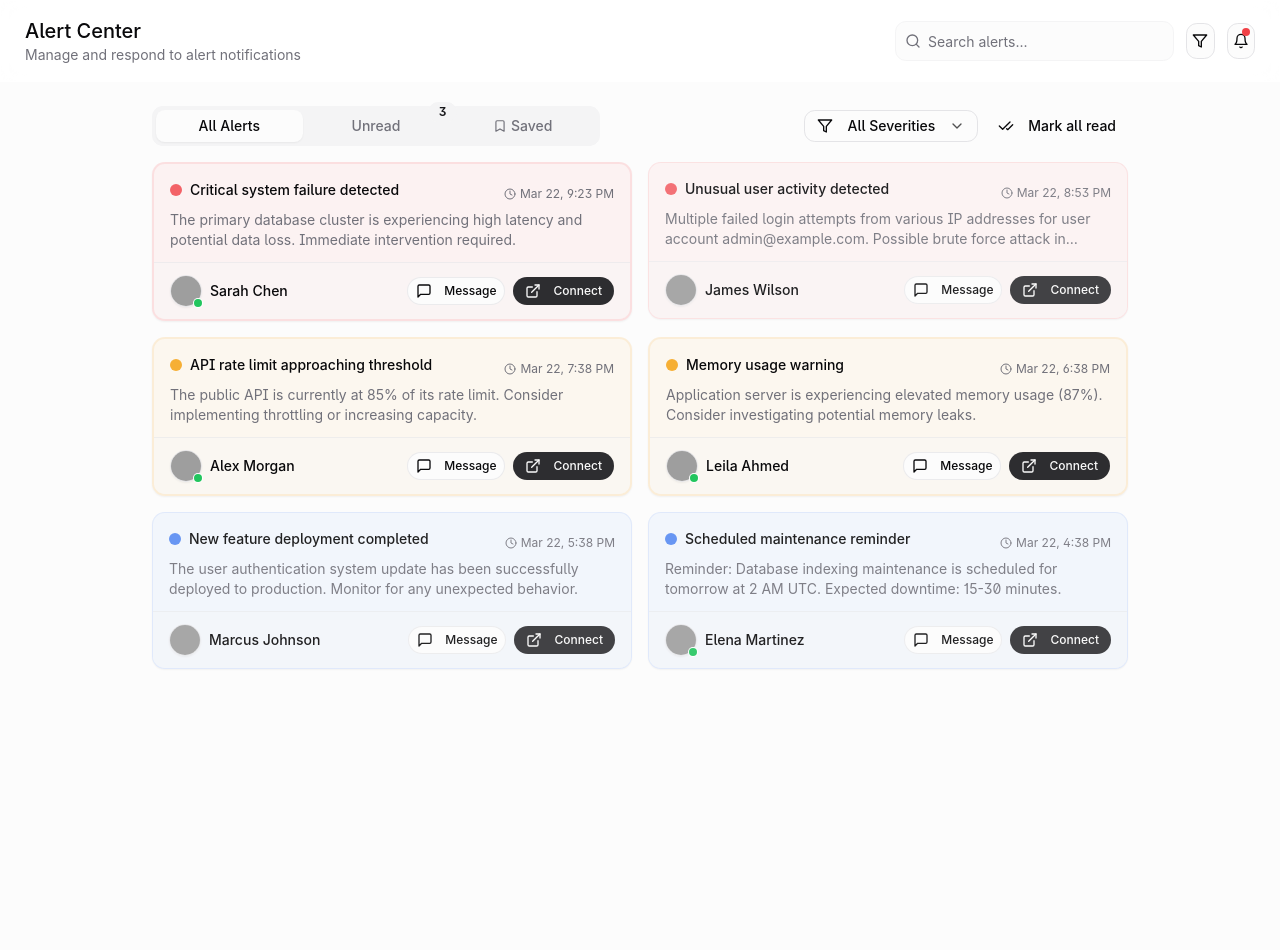
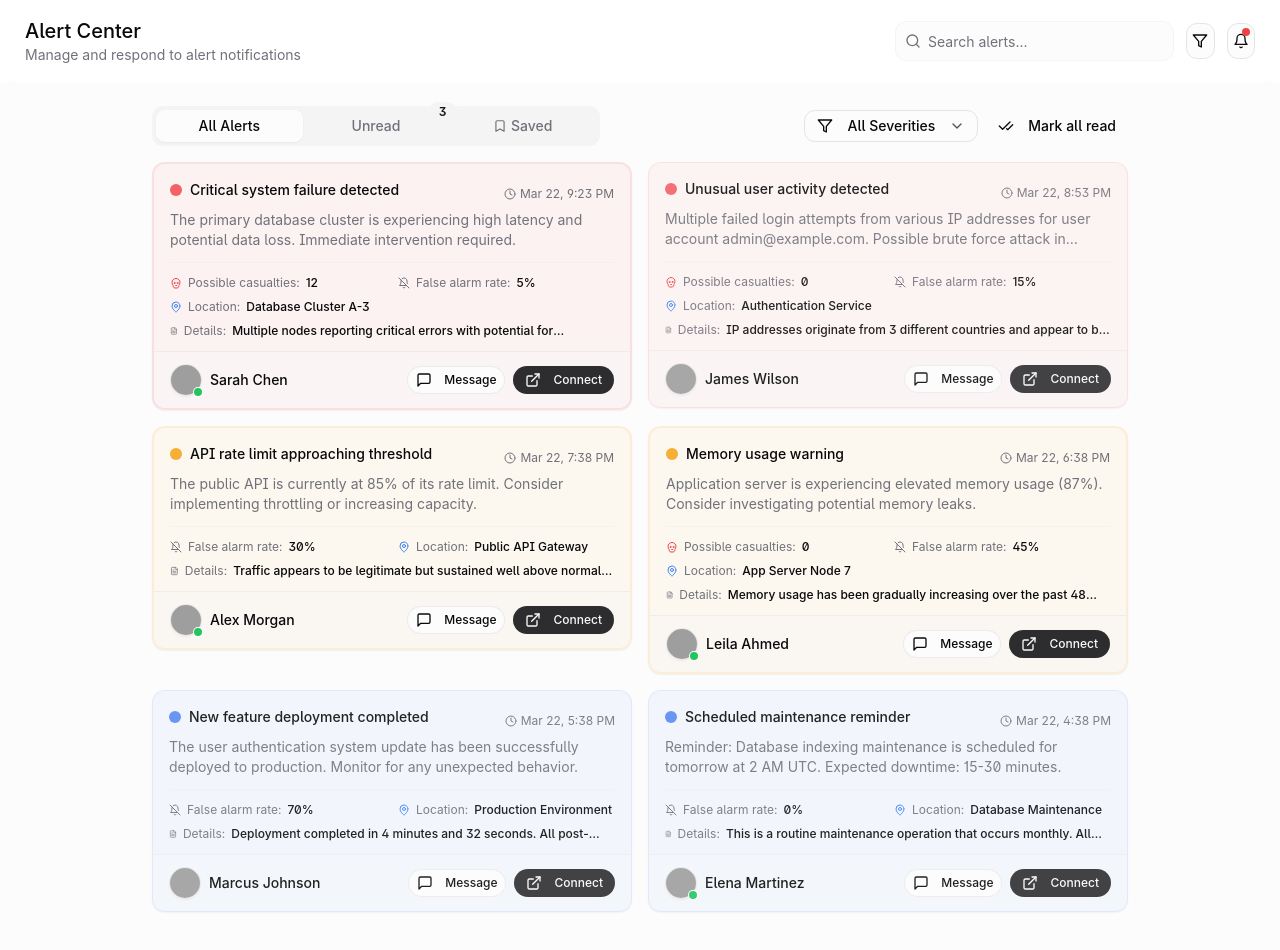
Before and after one commit to Deepakv1210/florian-ai-dashboard, a React (Vite) app: page / in a window 1280 px wide. Shown: the top 950 px of the page. Before the commit the page ends 800 px from the top, so only its background shows below. Built offline with nearby package versions, Linux system fonts and the light colour scheme; grey boxes are pictures that could not be loaded.

Commit message:
Display server response in alerts
Display details from the server response along with timestamps in the alerts.

```diff
--- a/src/components/AlertCard.tsx
+++ b/src/components/AlertCard.tsx
@@ -6,7 +6,7 @@ import { Button } from '@/components/ui/button';
 import { Card, CardContent, CardFooter, CardHeader } from '@/components/ui/card';
 import SeverityIndicator from '@/components/SeverityIndicator';
 import RecipientBadge from '@/components/RecipientBadge';
-import { MessageSquare, ExternalLink, Clock, Bookmark } from 'lucide-react';
+import { MessageSquare, ExternalLink, Clock, Bookmark, Skull, BellOff, MapPin, FileText } from 'lucide-react';
 import { fadeInScale } from './animations';
 
 export type AlertSeverity = 'high' | 'medium' | 'low';
@@ -24,6 +24,10 @@ export interface Alert {
     isOnline: boolean;
   };
   isRead: boolean;
+  possible_death?: number;
+  false_alarm?: number;
+  location?: string;
+  description?: string;
 }
 
 interface AlertCardProps {
@@ -80,9 +84,49 @@ const AlertCard: React.FC<AlertCardProps> = ({
           </div>
         </CardHeader>
         <CardContent className="pb-3 pt-0 px-4">
-          <p className="text-sm text-muted-foreground line-clamp-2">
+          <p className="text-sm text-muted-foreground line-clamp-2 mb-3">
             {alert.message}
           </p>
+
+          {/* New alert details section */}
+          {(alert.possible_death !== undefined ||
+            alert.false_alarm !== undefined ||
+            alert.location ||
+            alert.description) && (
+            <div className="grid grid-cols-2 gap-x-3 gap-y-2 text-xs border-t border-border/30 pt-3">
+              {alert.possible_death !== undefined && (
+                <div className="flex items-center gap-1.5">
+                  <Skull className="h-3 w-3 text-severity-high" />
+                  <span className="text-muted-foreground">Possible casualties: </span>
+                  <span className="font-medium">{alert.possible_death}</span>
+                </div>
+              )}
+
+              {alert.false_alarm !== undefined && (
+                <div className="flex items-center gap-1.5">
+                  <BellOff className="h-3 w-3 text-muted-foreground" />
+                  <span className="text-muted-foreground">False alarm rate: </span>
+                  <span className="font-medium">{alert.false_alarm}%</span>
+                </div>
+              )}
+
+              {alert.location && (
+                <div className="flex items-center gap-1.5">
+                  <MapPin className="h-3 w-3 text-blue-500" />
+                  <span className="text-muted-foreground">Location: </span>
+                  <span className="font-medium">{alert.location}</span>
+                </div>
+              )}
+
+              {alert.description && (
+                <div className="flex items-center gap-1.5 col-span-2">
+                  <FileText className="h-3 w-3 text-muted-foreground" />
+                  <span className="text-muted-foreground">Details: </span>
+                  <span className="font-medium line-clamp-1">{alert.description}</span>
+                </div>
+              )}
+            </div>
+          )}
         </CardContent>
         <CardFooter className="px-4 py-3 flex items-center justify-between bg-secondary/40 border-t border-border/50">
           <RecipientBadge
--- a/src/pages/Index.tsx
+++ b/src/pages/Index.tsx
@@ -27,7 +27,11 @@ const MOCK_ALERTS: Alert[] = [
       avatarUrl: 'https://i.pravatar.cc/150?img=1',
       isOnline: true
     },
-    isRead: false
+    isRead: false,
+    possible_death: 12,
+    false_alarm: 5,
+    location: 'Database Cluster A-3',
+    description: 'Multiple nodes reporting critical errors with potential for cascading failures across connected systems.'
   },
   {
     id: '2',
@@ -41,7 +45,11 @@ const MOCK_ALERTS: Alert[] = [
       avatarUrl: 'https://i.pravatar.cc/150?img=3',
       isOnline: false
     },
-    isRead: true
+    isRead: true,
+    possible_death: 0,
+    false_alarm: 15,
+    location: 'Authentication Service',
+    description: 'IP addresses originate from 3 different countries and appear to be using a rotating proxy system to avoid rate limiting.'
   },
   {
     id: '3',
@@ -55,7 +63,10 @@ const MOCK_ALERTS: Alert[] = [
       avatarUrl: 'https://i.pravatar.cc/150?img=4',
       isOnline: true
     },
-    isRead: false
+    isRead: false,
+    false_alarm: 30,
+    location: 'Public API Gateway',
+    description: 'Traffic appears to be legitimate but sustained well above normal levels for this time period.'
   },
   {
     id: '4',
@@ -69,7 +80,11 @@ const MOCK_ALERTS: Alert[] = [
       avatarUrl: 'https://i.pravatar.cc/150?img=5',
       isOnline: true
     },
-    isRead: false
+    isRead: false,
+    possible_death: 0,
+    false_alarm: 45,
+    location: 'App Server Node 7',
+    description: 'Memory usage has been gradually increasing over the past 48 hours without corresponding traffic increases.'
   },
   {
     id: '5',
@@ -83,7 +98,10 @@ const MOCK_ALERTS: Alert[] = [
       avatarUrl: 'https://i.pravatar.cc/150?img=7',
       isOnline: false
     },
-    isRead: true
+    isRead: true,
+    false_alarm: 70,
+    location: 'Production Environment',
+    description: 'Deployment completed in 4 minutes and 32 seconds. All post-deployment tests passed successfully.'
   },
   {
     id: '6',
@@ -97,7 +115,10 @@ const MOCK_ALERTS: Alert[] = [
       avatarUrl: 'https://i.pravatar.cc/150?img=9',
       isOnline: true
     },
-    isRead: true
+    isRead: true,
+    false_alarm: 0,
+    location: 'Database Maintenance',
+    description: 'This is a routine maintenance operation that occurs monthly. All systems will automatically fail over to secondary instances.'
   }
 ];
 
```
